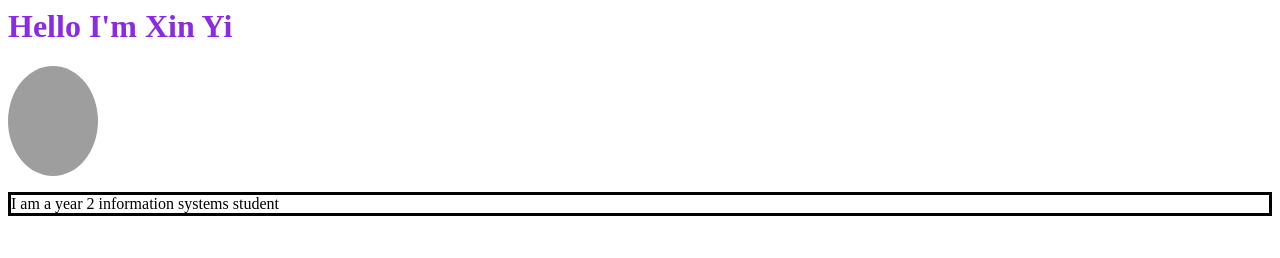
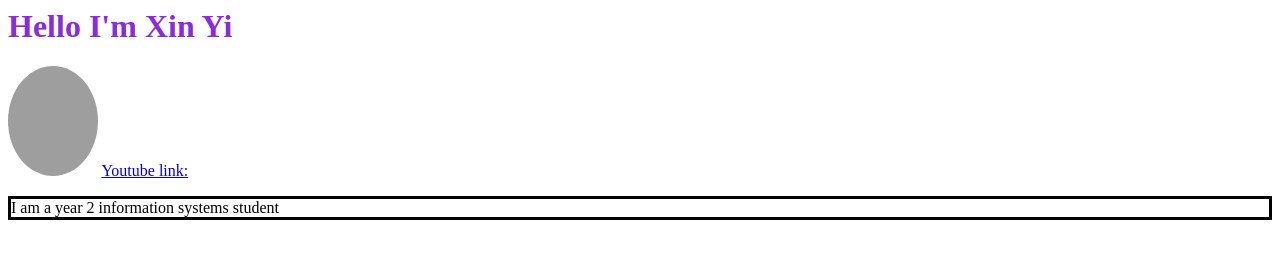
Before and after one commit to xinyitann/xinyitann.github.io, a plain HTML site: page index.html in a window 1280 px wide. Drawn offline with Linux system fonts and the light colour scheme; grey boxes are pictures that could not be loaded.

Commit message:
Update index.html

```diff
--- a/index.html
+++ b/index.html
@@ -6,6 +6,6 @@
 </style>
 <h1> Hello I'm Xin Yi</h1>
 <img src="Image-1.jpg" width='90' height='110'>
-<a href="https://youtu.be/GTRQsa3jpXU"></a>
+ <a href="https://youtu.be/GTRQsa3jpXU">Youtube link:</a>
 
 <p style="border:3px solid black";> I am a year 2 information systems student  </p>
```
